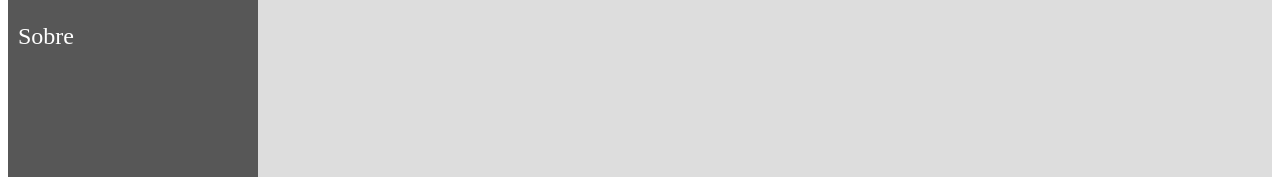
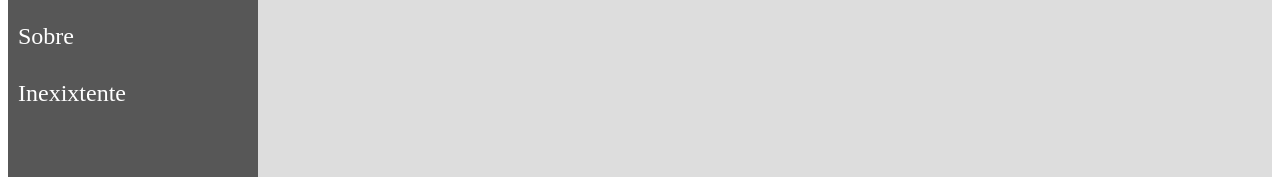
Before and after one commit to jaovw/React, a React (Create React App) app in the folder navegacao/: page / in a window 1280 px wide. Shown: the part 182-359 px from the top of the page. Built offline with nearby package versions, Linux system fonts and the light colour scheme.

Commit message:
Uma rota inexistente

```diff
--- a/navegacao/src/components/layouts/Menu.jsx
+++ b/navegacao/src/components/layouts/Menu.jsx
@@ -10,15 +10,23 @@ const Menu = props => {
                     <li>
                         <Link to='/'>Inicio</Link>
                     </li>
+
                     <li>
                         <Link to='/param/123'>Pram #1</Link>
                     </li>
+
                     <li>
                         <Link to='/param/SHOW'>Pram #2</Link>
                     </li>
+
                     <li>
                         <Link to='/about'>Sobre</Link>
                     </li>
+
+                    <li>
+                        <Link to='/naoExiste'>Inexixtente</Link>
+                    </li>
+
                 </ul>
             </nav>
         </aside>
```
